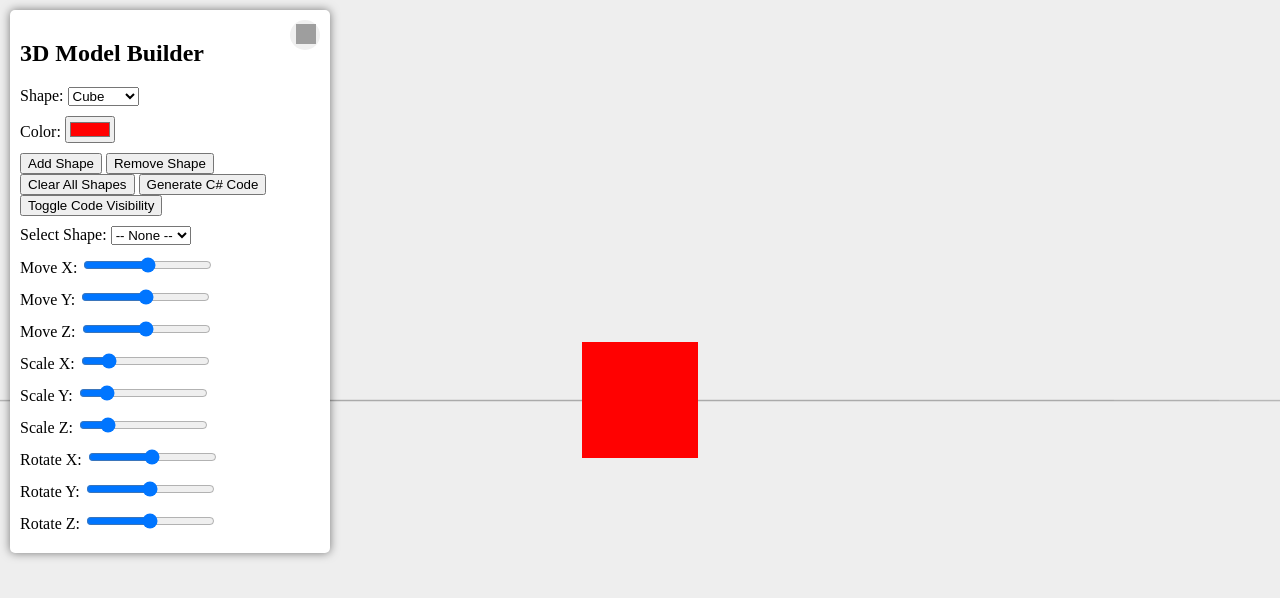
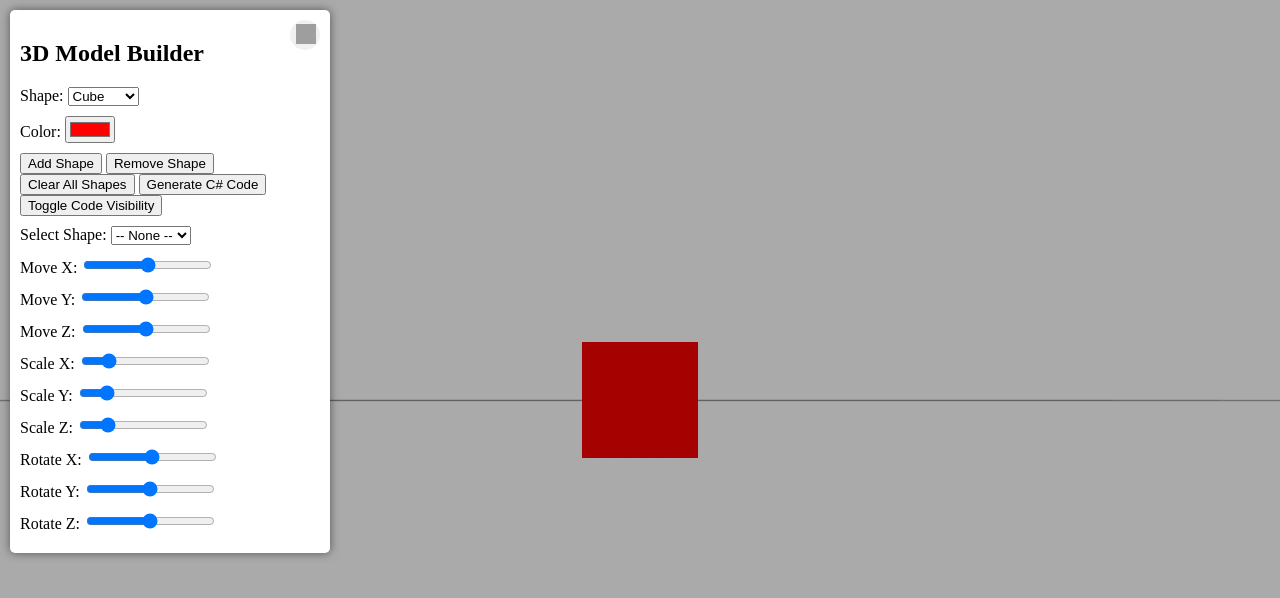
Before and after one commit to 3D-Model-Builder/3D-Model-Builder, a website: page index.html in a window 1280 px wide. Both pictures are taken after a click on the button "Add Shape". Drawn offline with nearby package versions, Linux system fonts and the light colour scheme; grey boxes are pictures that could not be loaded.

Commit message:
egsindex.html

```diff
--- a/index.html
+++ b/index.html
@@ -82,7 +82,7 @@
         }
         .grid-line {
             position: absolute;
-            background: rgba(0, 0, 0, 0.2);
+            background: rgba(50, 50, 50, 0.8); /* Dark gray grid lines */
         }
     </style>
 </head>
@@ -168,22 +168,24 @@
         const camera = new THREE.PerspectiveCamera(75, window.innerWidth / window.innerHeight, 0.1, 1000);
         const renderer = new THREE.WebGLRenderer({ antialias: true });
         renderer.setSize(window.innerWidth, window.innerHeight);
+        renderer.shadowMap.enabled = true; // Enable shadow maps
         document.getElementById('container').appendChild(renderer.domElement);
 
         // Create a grid
-        const gridHelper = new THREE.GridHelper(100, 10);
+        const gridHelper = new THREE.GridHelper(100, 10, 0x333333, 0x333333); // Dark gray grid
         gridHelper.position.y = -0.01; // Slightly below the origin to avoid clipping issues
         gridHelper.material.opacity = 0.2;
         gridHelper.material.transparent = true;
         scene.add(gridHelper);
 
         // Create a background
-        scene.background = new THREE.Color(0xeeeeee); // Light grey background
+        scene.background = new THREE.Color(0xaaaaaa); // Light grey background
 
-        const light = new THREE.AmbientLight(0xffffff, 0.8);
+        const light = new THREE.AmbientLight(0xffffff, 0.4); // Dim ambient light
         scene.add(light);
         const directionalLight = new THREE.DirectionalLight(0xffffff, 0.6);
         directionalLight.position.set(5, 10, 5).normalize();
+        directionalLight.castShadow = true; // Enable shadows
         scene.add(directionalLight);
 
         camera.position.z = 5;
@@ -202,8 +204,8 @@
         function addShape() {
             const shapeType = document.getElementById('shape').value;
             const color = document.getElementById('color').value;
+
             let geometry;
-
             switch (shapeType) {
                 case 'cube':
                     geometry = new THREE.BoxGeometry(1, 1, 1);
@@ -218,6 +220,8 @@
 
             const material = new THREE.MeshStandardMaterial({ color: color });
             const shape = new THREE.Mesh(geometry, material);
+            shape.castShadow = true; // Enable casting shadows
+            shape.receiveShadow = true; // Enable receiving shadows
             shapesGroup.add(shape);
             shapes.push(shape);
 
```
